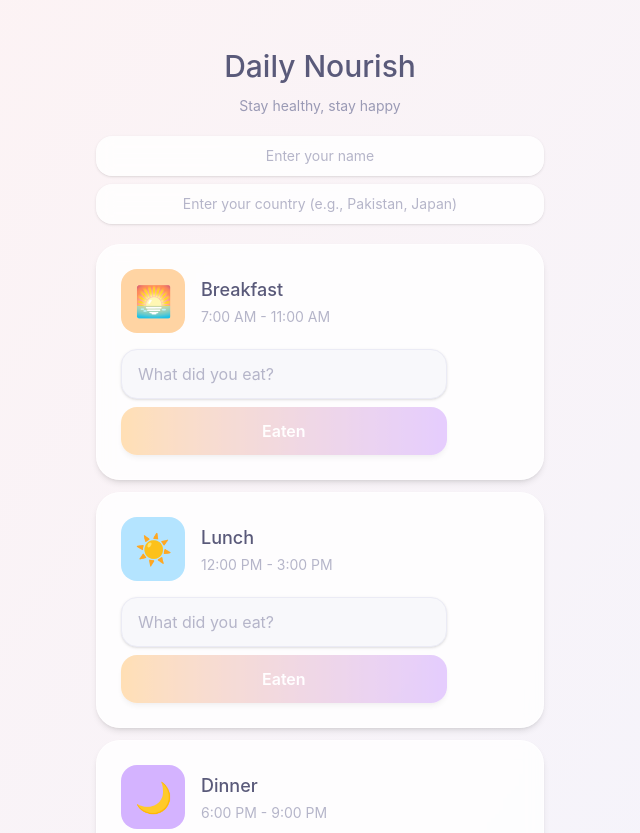
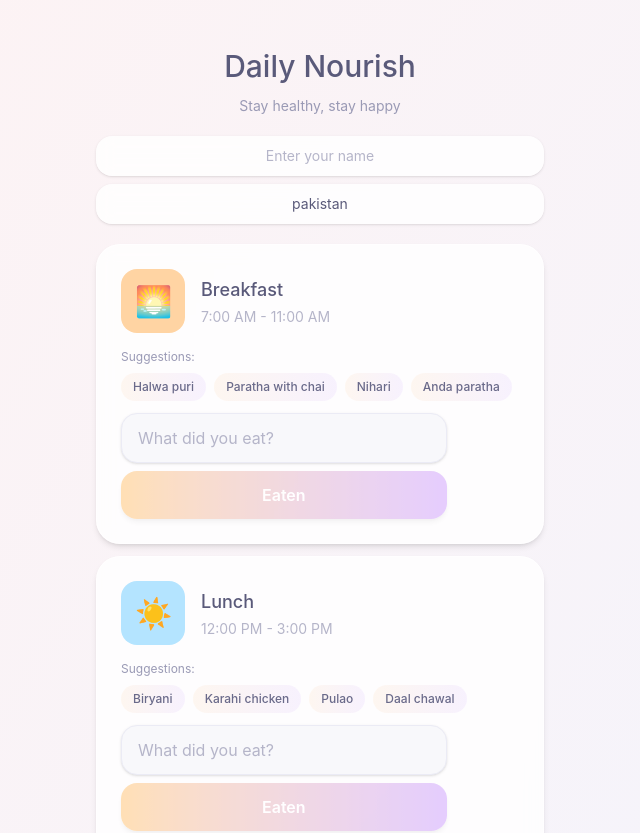
Before and after one commit to BigFatPanda211/Mealreminderapp, a React (Vite) app: page / in a window 1280 px wide. Shown: the top 833 px of the page, without its empty margins (320-960 px from the left). Built offline with nearby package versions, Linux system fonts and the light colour scheme.

Commit message:
Set Pakistan as default country

```diff
--- a/src/app/App.tsx
+++ b/src/app/App.tsx
@@ -38,7 +38,7 @@ export default function App() {
     lunch: "",
     dinner: "",
   });
-  const [country, setCountry] = useState("");
+  const [country, setCountry] = useState("pakistan");
   const [name, setName] = useState("");
   const [showResetConfirm, setShowResetConfirm] = useState(false);
   const [streak, setStreak] = useState(0);
```
